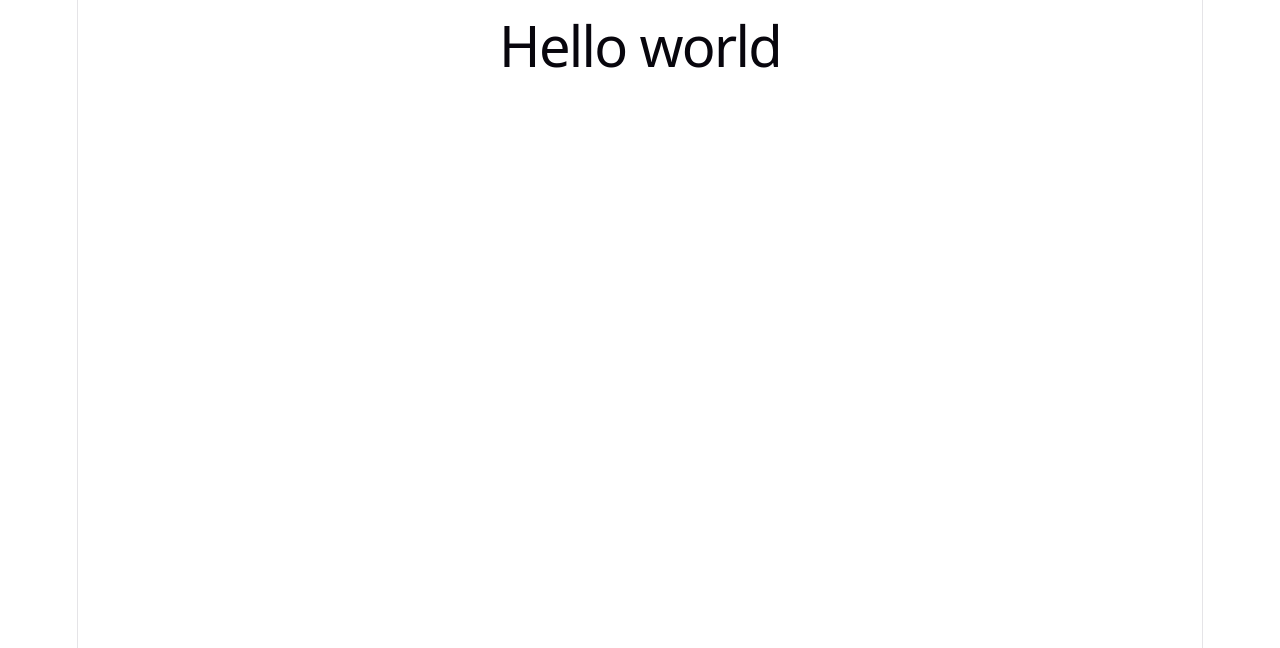
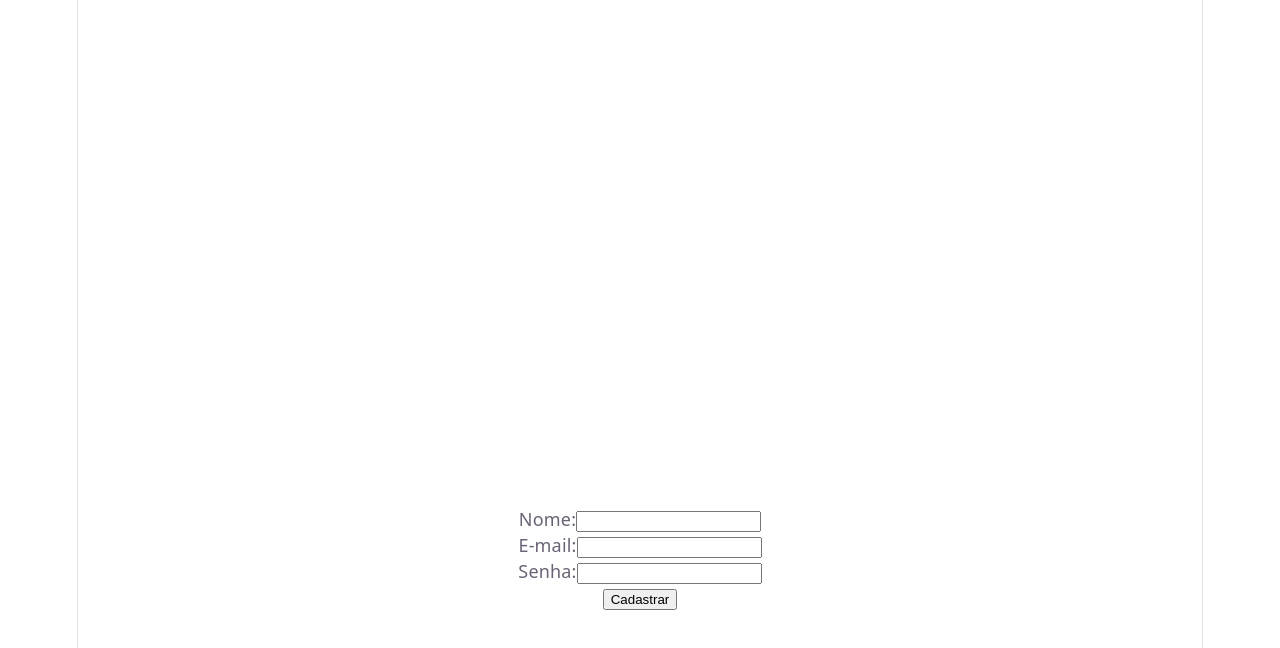
Before and after one commit to Tumilha/Clientela, a React (Vite) app: page /login in a window 1280 px wide. Shown: the top 648 px of the page. Built offline with nearby package versions, Linux system fonts and the light colour scheme.

Commit message:
Tela Inicial funcionando

```diff
--- a/componentes/inicial/inicial.jsx
+++ b/componentes/inicial/inicial.jsx
@@ -1,11 +1,14 @@
+import { Link } from "react-router-dom";
+
 function Inicial() {
     return (
         <div>
             <div>
-                <button><Link to='/login'></Link>Login</button>
-                <button><Link to ='/cadastro'></Link>Cadastro</button>
+                <button><Link to='/login'>Login</Link></button>
+                <button><Link to ='/cadastro'>Cadastro</Link></button>
             </div>
             <div>
+
                 <button><Link to='/caixa'>Caixa</Link></button>
                 <button><Link to='/admin'>Admin</Link></button>
             </div>
--- /dev/null
+++ b/componentes/login/Login.css
@@ -0,0 +1,3 @@
+.Tela{
+    margin-top:45%
+}
--- a/componentes/login/login.jsx
+++ b/componentes/login/login.jsx
@@ -1,7 +1,71 @@
+import { useState } from "react";
+import "./Login.css"
+
 function Login() {
-    return (
-        <h1>Hello world</h1>
-    );
+ const [form, setForm] = useState({
+    nome: "",
+    email: "",
+    senha: "",
+  });
+
+  const handleChange = (event) => {
+    const { name, value } = event.target;
+
+    setForm({
+      ...form,
+      [name]: value,
+    });
+  };
+
+  const handleSubmit = (event) => {
+    event.preventDefault();
+
+    console.log("Dados enviados:", form);
+  };
+
+  return (
+    <div className="Tela">
+     <form onSubmit={handleSubmit}>
+      <div>
+        <label htmlFor="nome">Nome:</label>
+        <input
+          type="text"
+          id="nome"
+          name="nome"
+          value={form.nome}
+          onChange={handleChange}
+          required
+        />
+      </div>
+
+      <div>
+        <label htmlFor="email">E-mail:</label>
+        <input
+          type="email"
+          id="email"
+          name="email"
+          value={form.email}
+          onChange={handleChange}
+          required
+        />
+      </div>
+
+      <div>
+        <label htmlFor="senha">Senha:</label>
+        <input
+          type="password"
+          id="senha"
+          name="senha"
+          value={form.senha}
+          onChange={handleChange}
+          required
+        />
+      </div>
+
+      <button type="submit">Cadastrar</button>
+     </form>
+    </div>
+  );
 }
 
 export default Login;
--- a/src/App.jsx
+++ b/src/App.jsx
@@ -1,6 +1,6 @@
 import { Routes, Route } from "react-router-dom";
-import Inicial from "../componentes/Inicial/inicial"
-import Login from "../componentes/Login/login"
+import Inicial from "../componentes/inicial/Inicial"
+import Login from "../componentes/login/Login"
 import Admin from "../componentes/admin/Admin"
 import Caixa from "../componentes/Caixa/caixa"
 import Cadastro from "../componentes/Cadastro/cadastro"
@@ -8,7 +8,7 @@ import Cadastro from "../componentes/Cadastro/cadastro"
 function App() {
   return (
     <Routes>
-      <Route path="/" element={<inicial />} />
+      <Route path="/" element={<Inicial />} />
       <Route path="/login" element={<Login />} />
       <Route path="/admin" element={<Admin />} />
       <Route path="/caixa" element={<Caixa />} />
```
